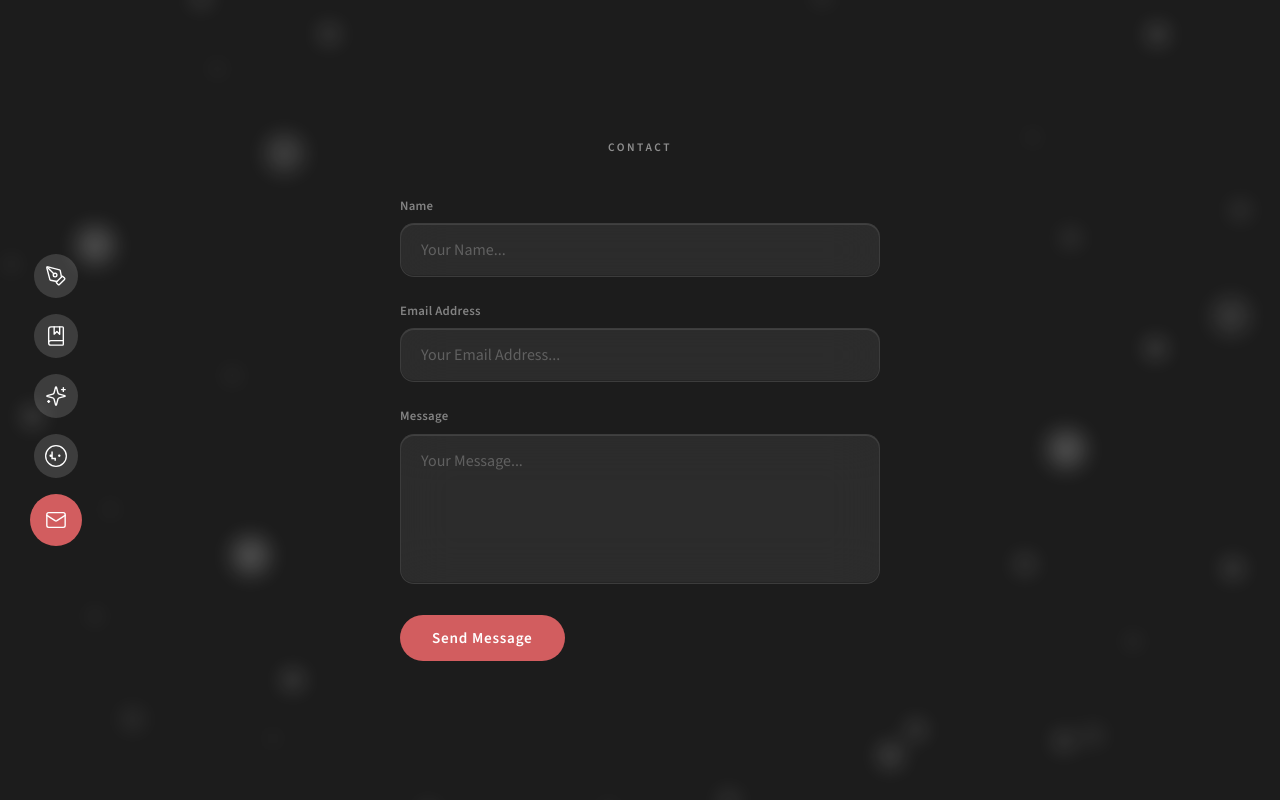
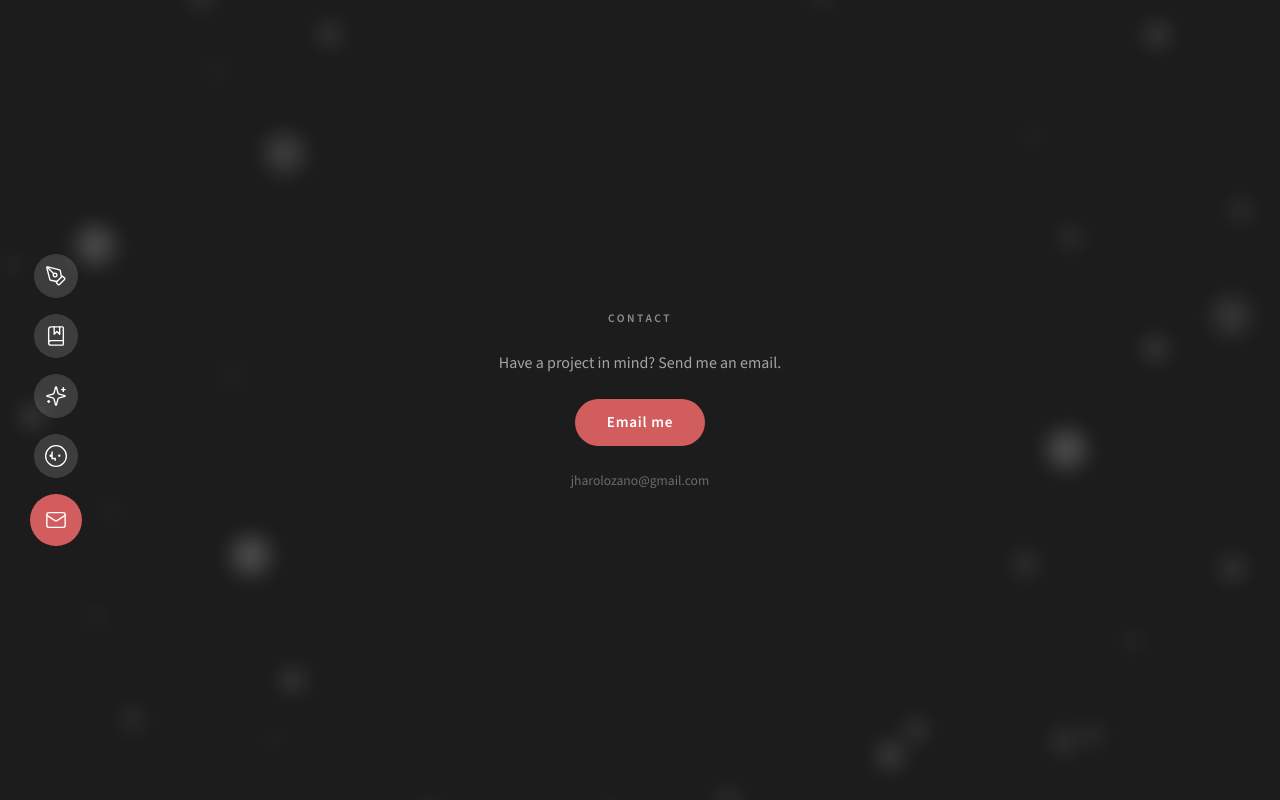
Before and after one commit to jesusharo/portfolio, a React (Vite) app: page /contact in a window 1280 px wide. Built offline with nearby package versions, Linux system fonts and the light colour scheme.

Commit message:
feat: simplify contact page to email link

```diff
--- a/src/app/components/ContactView.tsx
+++ b/src/app/components/ContactView.tsx
@@ -1,37 +1,12 @@
-import { useState, useEffect } from 'react';
+import { useEffect } from 'react';
 import { motion } from 'motion/react';
 import PageTransition from './PageTransition';
 import { useNetworkState } from '../context/NetworkStateContext';
 
-const FIELD_STYLE = {
-  background: 'rgba(60,60,60,0.5)',
-  backdropFilter: 'blur(24px)',
-  WebkitBackdropFilter: 'blur(24px)',
-  border: '1px solid rgba(255,255,255,0.08)',
-  boxShadow:
-    'inset 0px 1px 0px rgba(255,255,255,0.10), inset 0px -1px 0px rgba(0,0,0,0.15)',
-  borderRadius: '14px',
-  color: 'white',
-  fontFamily: "'Source Sans 3', sans-serif",
-  fontSize: '16px',
-  outline: 'none',
-  width: '100%',
-  padding: '14px 20px',
-};
-
-const LABEL_STYLE: React.CSSProperties = {
-  fontFamily: "'Source Sans 3', sans-serif",
-  fontSize: '0.8rem',
-  fontWeight: 600,
-  letterSpacing: '0.02em',
-  color: 'rgba(255,255,255,0.45)',
-  display: 'block',
-  marginBottom: '8px',
-};
+const CONTACT_EMAIL = 'jharolozano@gmail.com';
+const CONTACT_MAILTO = `mailto:${CONTACT_EMAIL}?subject=${encodeURIComponent('Hello from your portfolio')}`;
 
 export default function ContactView() {
-  const [form, setForm] = useState({ name: '', email: '', message: '' });
-  const [status, setStatus] = useState<'idle' | 'sending' | 'sent' | 'error'>('idle');
   const { setNetworkState } = useNetworkState();
 
   useEffect(() => {
@@ -39,108 +14,31 @@ export default function ContactView() {
     return () => setNetworkState('idle');
   }, []);
 
-  function handleChange(e: React.ChangeEvent<HTMLInputElement | HTMLTextAreaElement>) {
-    setForm(prev => ({ ...prev, [e.target.name]: e.target.value }));
-  }
-
-  async function handleSubmit(e: React.FormEvent) {
-    e.preventDefault();
-    setStatus('sending');
-    try {
-      const res = await fetch('/api/contact', {
-        method: 'POST',
-        headers: { 'Content-Type': 'application/json' },
-        body: JSON.stringify(form),
-      });
-      if (!res.ok) throw new Error('failed');
-      setStatus('sent');
-    } catch {
-      setStatus('error');
-    }
-  }
-
   return (
     <PageTransition>
       <div className="absolute inset-0 overflow-y-auto">
         <div className="min-h-full flex items-center justify-center px-8 py-16">
-        <div className={`w-full max-w-[480px] ${status === 'sent' ? 'text-center' : ''}`}>
-
-          {/* Title */}
+        <div className="w-full max-w-[480px] text-center">
           <h1
-            className={`text-white/50 text-[0.72rem] font-semibold tracking-[0.22em] uppercase select-none text-center ${status === 'sent' ? 'mb-3' : 'mb-10'}`}
+            className="text-white/50 text-[0.72rem] font-semibold tracking-[0.22em] uppercase select-none mb-6"
             style={{ fontFamily: "'Source Sans 3', sans-serif" }}
           >
-            {status === 'sent' ? 'Thanks for reaching out!' : 'Contact'}
+            Contact
           </h1>
-
-          {status === 'sent' ? (
-            <motion.p
+          <motion.div
             initial={{ opacity: 0, y: 8 }}
             animate={{ opacity: 1, y: 0 }}
+            className="flex flex-col items-center gap-6"
+          >
+            <p
               className="text-white/60"
               style={{ fontFamily: "'Source Sans 3', sans-serif", fontSize: '1rem' }}
             >
-              Your message has been sent, and I'll get back to you as soon as possible.
-            </motion.p>
-          ) : (
-            <form onSubmit={handleSubmit} className="flex flex-col gap-6">
-
-              {/* Name */}
-              <div>
-                <label htmlFor="name" style={LABEL_STYLE}>Name</label>
-                <input
-                  id="name"
-                  name="name"
-                  type="text"
-                  required
-                  placeholder="Your Name..."
-                  value={form.name}
-                  onChange={handleChange}
-                  style={FIELD_STYLE}
-                  className="placeholder:text-[rgba(255,255,255,0.25)]"
-                />
-              </div>
-
-              {/* Email */}
-              <div>
-                <label htmlFor="email" style={LABEL_STYLE}>Email Address</label>
-                <input
-                  id="email"
-                  name="email"
-                  type="email"
-                  required
-                  placeholder="Your Email Address..."
-                  value={form.email}
-                  onChange={handleChange}
-                  style={FIELD_STYLE}
-                  className="placeholder:text-[rgba(255,255,255,0.25)]"
-                />
-              </div>
-
-              {/* Message */}
-              <div>
-                <label htmlFor="message" style={LABEL_STYLE}>Message</label>
-                <textarea
-                  id="message"
-                  name="message"
-                  required
-                  rows={5}
-                  placeholder="Your Message..."
-                  value={form.message}
-                  onChange={handleChange}
-                  style={{ ...FIELD_STYLE, resize: 'none' }}
-                  className="placeholder:text-[rgba(255,255,255,0.25)]"
-                />
-              </div>
-
-              {/* Submit */}
-              <div className="flex flex-col gap-2 items-start">
-                <motion.button
-                  type="submit"
-                  disabled={status === 'sending'}
-                  whileHover={{ scale: status === 'sending' ? 1 : 1.02 }}
-                  whileTap={{ scale: status === 'sending' ? 1 : 0.97 }}
-                  className="self-start px-8 py-3 rounded-[32px] text-white font-semibold transition-all disabled:opacity-60"
+              Have a project in mind? Send me an email.
+            </p>
+            <a
+              href={CONTACT_MAILTO}
+              className="inline-flex px-8 py-3 rounded-[32px] text-white font-semibold transition-transform hover:scale-[1.02] active:scale-[0.97]"
               style={{
                 background: '#d25d5f',
                 fontFamily: "'Source Sans 3', sans-serif",
@@ -148,17 +46,15 @@ export default function ContactView() {
                 letterSpacing: '0.05em',
               }}
             >
-                  {status === 'sending' ? 'Sending…' : 'Send Message'}
-                </motion.button>
-                {status === 'error' && (
-                  <p className="text-[#d25d5f] text-[0.82rem]" style={{ fontFamily: "'Source Sans 3', sans-serif" }}>
-                    Something went wrong — please try again.
-                  </p>
-                )}
-              </div>
-
-            </form>
-          )}
+              Email me
+            </a>
+            <span
+              className="text-white/35 text-[0.85rem]"
+              style={{ fontFamily: "'Source Sans 3', sans-serif" }}
+            >
+              {CONTACT_EMAIL}
+            </span>
+          </motion.div>
         </div>
         </div>
       </div>
```
Also changed, not shown: 1 other file (tests, documents, lock files or other folders). Lines whose indentation alone changed are shown as unchanged.
